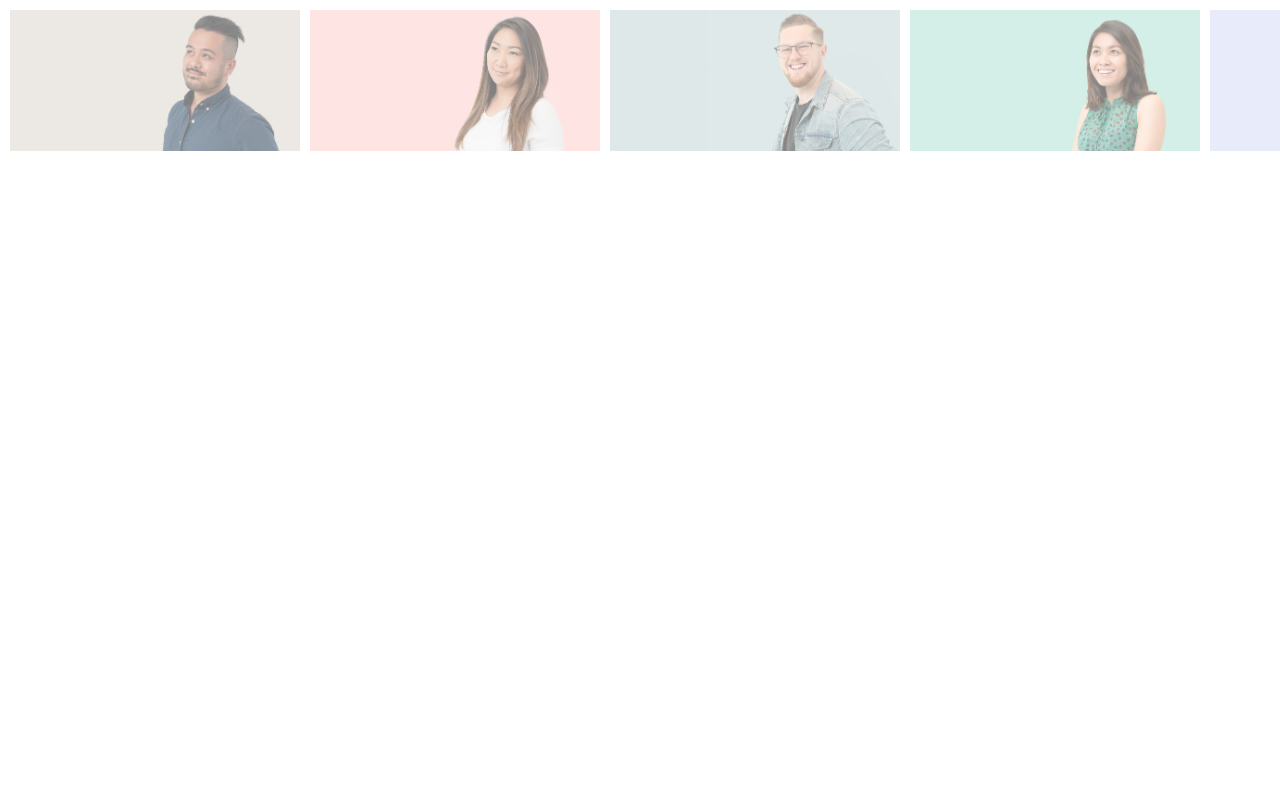
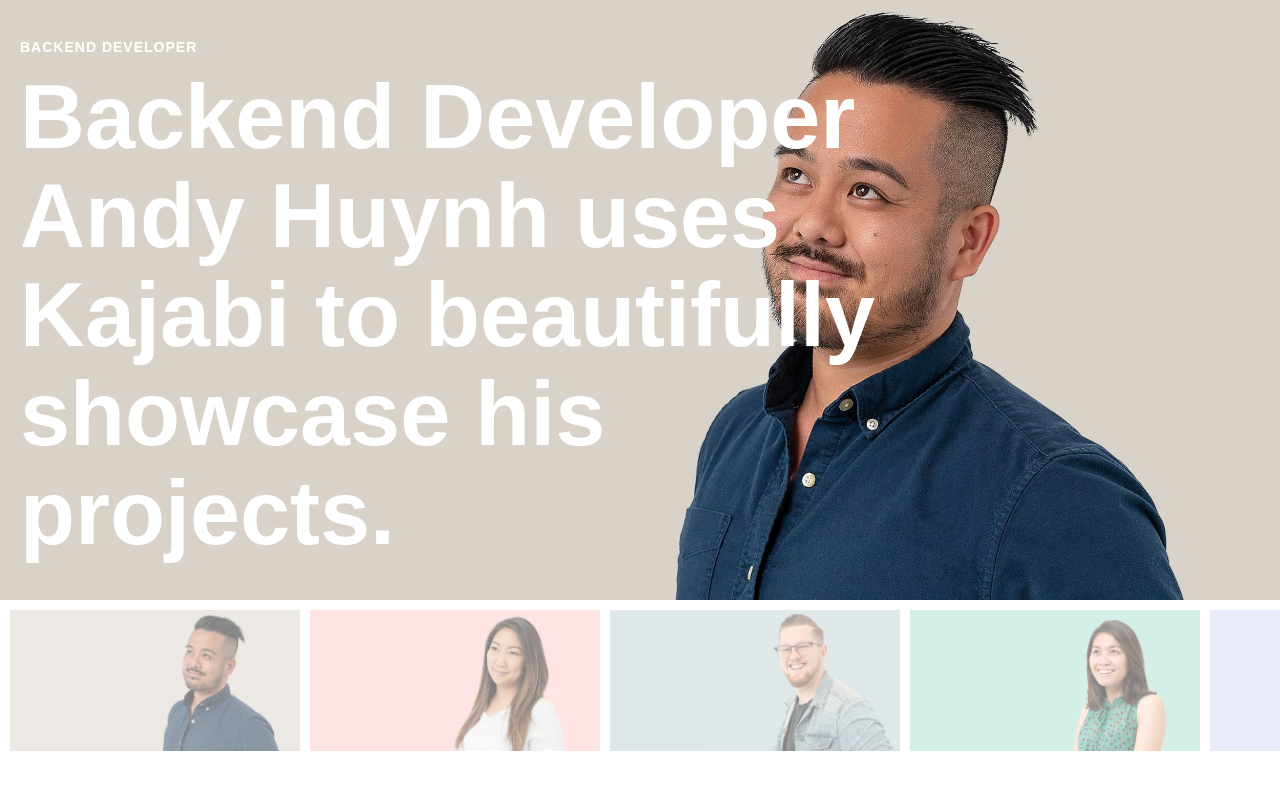
Before and after one commit to FuturaExtraBold/ssspa, a React (Create React App) app: page /entrepreneurs/andy in a window 1280 px wide. Shown: the top 790 px of the page. Built offline with nearby package versions, Linux system fonts and the light colour scheme.

Commit message:
Got Routing setup properly.

```diff
--- a/src/components/App.js
+++ b/src/components/App.js
@@ -1,5 +1,5 @@
 import React, { Component } from "react";
-import { BrowserRouter, Route, Link } from "react-router-dom";
+import { BrowserRouter, Route } from "react-router-dom";
 
 import Hero from "./Hero";
 import SmallCarousel from "./SmallCarousel";
@@ -9,10 +9,8 @@ class App extends Component {
     return (
       <BrowserRouter>
         <div className="App">
-          <Route exact path="/erica" component={ Erica } />
-          <Route exact path="/andy" render={() =>
-            <h1>Andy was here</h1>
-          } />
+          <Route path="/entrepreneurs/erica" component={ Erica } />
+          <Route path="/entrepreneurs/andy" component={ Andy } />
           <SmallCarousel />
         </div>
       </BrowserRouter>
@@ -28,7 +26,7 @@ function Erica() {
 
 function Andy() {
   return (
-    <h1>Andy</h1>
+    <Hero />
   );
 }
 
--- a/src/components/Slide.js
+++ b/src/components/Slide.js
@@ -1,20 +1,18 @@
 import React from "react";
-import { BrowserRouter, Route, Link } from "react-router-dom";
+import { Link } from "react-router-dom";
 
 const Slide = (props) => {
   // https://github.com/facebook/create-react-app/issues/585#issuecomment-245027117
   const imgUrl = require(`../assets/images/${props.short_name}.jpg`);
   console.log(imgUrl);
   return (
-    <BrowserRouter>
-      <Link to={ props.short_name } className="slide">
+    <Link to={ "/entrepreneurs/" + props.short_name } className="slide">
       <img className="slide__image" src={ imgUrl } />
       <div className="slide__text">
         <p className="slide__niche">{ props.niche }</p>
         <p className="slide__name">{ props.name }</p>
       </div>
     </Link>
-    </BrowserRouter>
   );
 }
 
```
Lines whose indentation alone changed are shown as unchanged.
